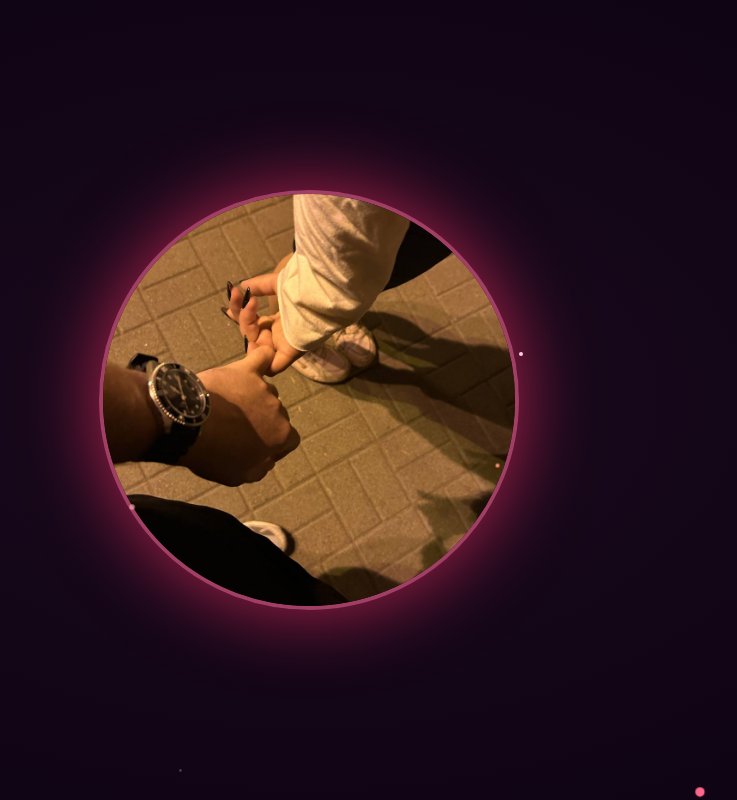
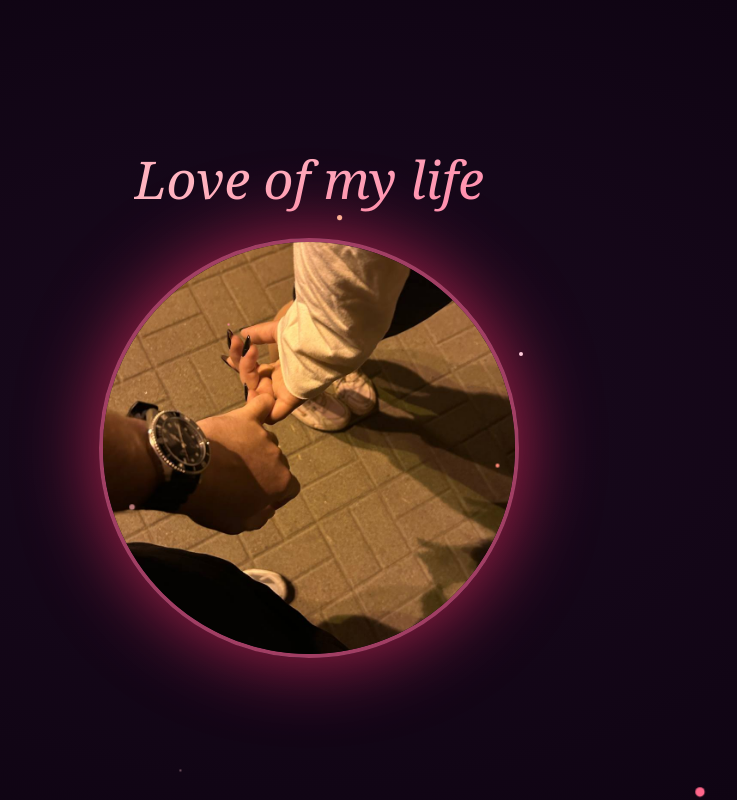
Before and after one commit to sverh99/valentine, a plain HTML site: page index.html in a window 1280 px wide. Both pictures are taken after a click on the button "Yes!". Shown: the whole page, without its empty margins (331-1068 px from the left). Drawn offline with Linux system fonts and the light colour scheme.

Commit message:
Add 'Love of my life' title above photo

```diff
--- a/index.html
+++ b/index.html
@@ -168,6 +168,18 @@
     to   { opacity: 1; }
   }
 
+  .celebration-title {
+    font-size: clamp(28px, 6vw, 52px);
+    font-style: italic;
+    background: linear-gradient(135deg, #ff85a2, #ffb6c1, #ff6b9d);
+    background-size: 300% 300%;
+    -webkit-background-clip: text;
+    -webkit-text-fill-color: transparent;
+    background-clip: text;
+    animation: fadeInUp 1s ease-out both, shimmer 4s ease-in-out infinite;
+    margin-bottom: 24px;
+  }
+
   .celebration-photo {
     width: clamp(220px, 60vw, 420px);
     height: clamp(220px, 60vw, 420px);
@@ -234,6 +246,7 @@
 </div>
 
 <div class="celebration" id="celebration">
+  <p class="celebration-title">Love of my life</p>
   <img src="photo.jpeg" alt="" class="celebration-photo">
 </div>
 
```
